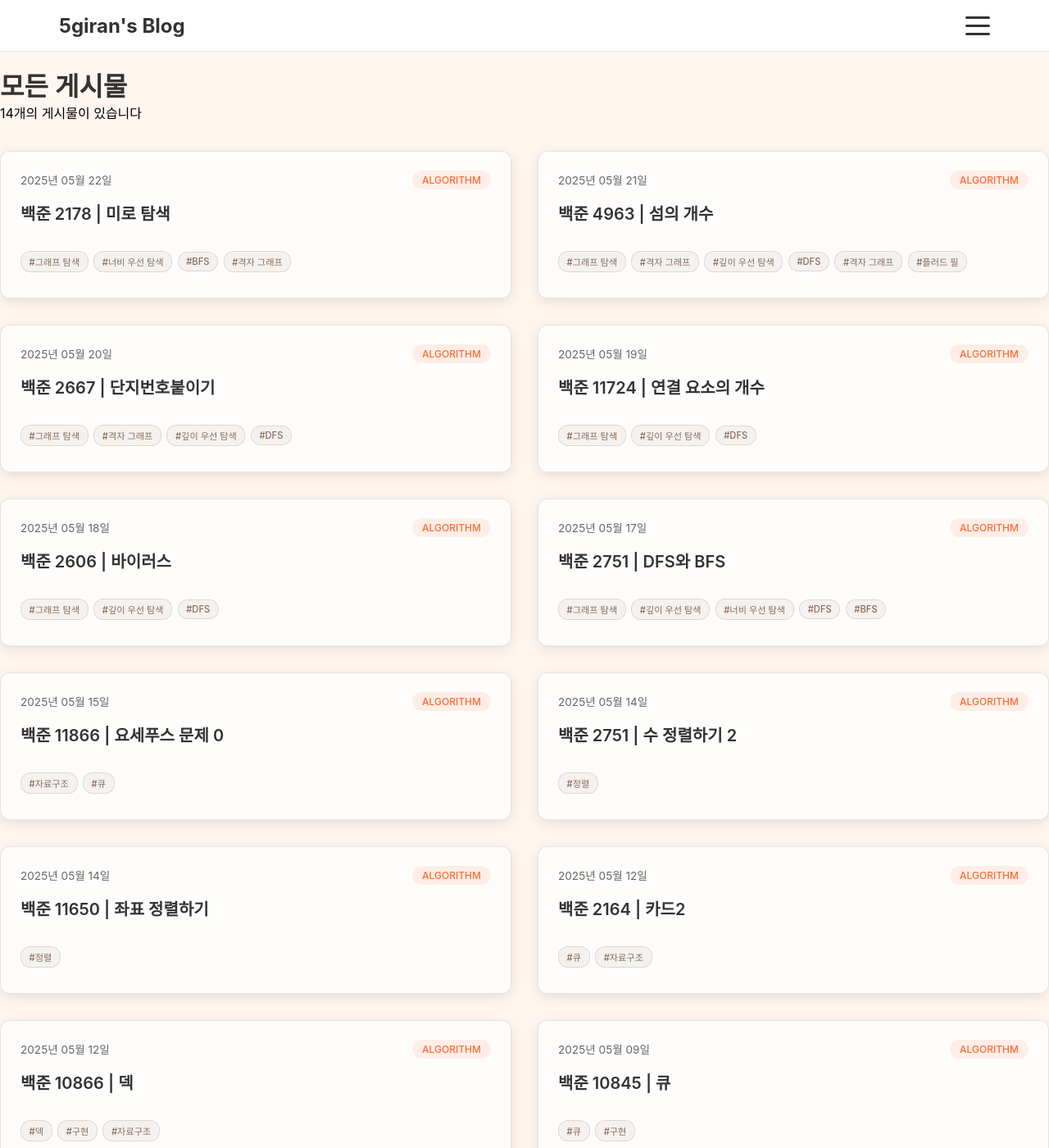
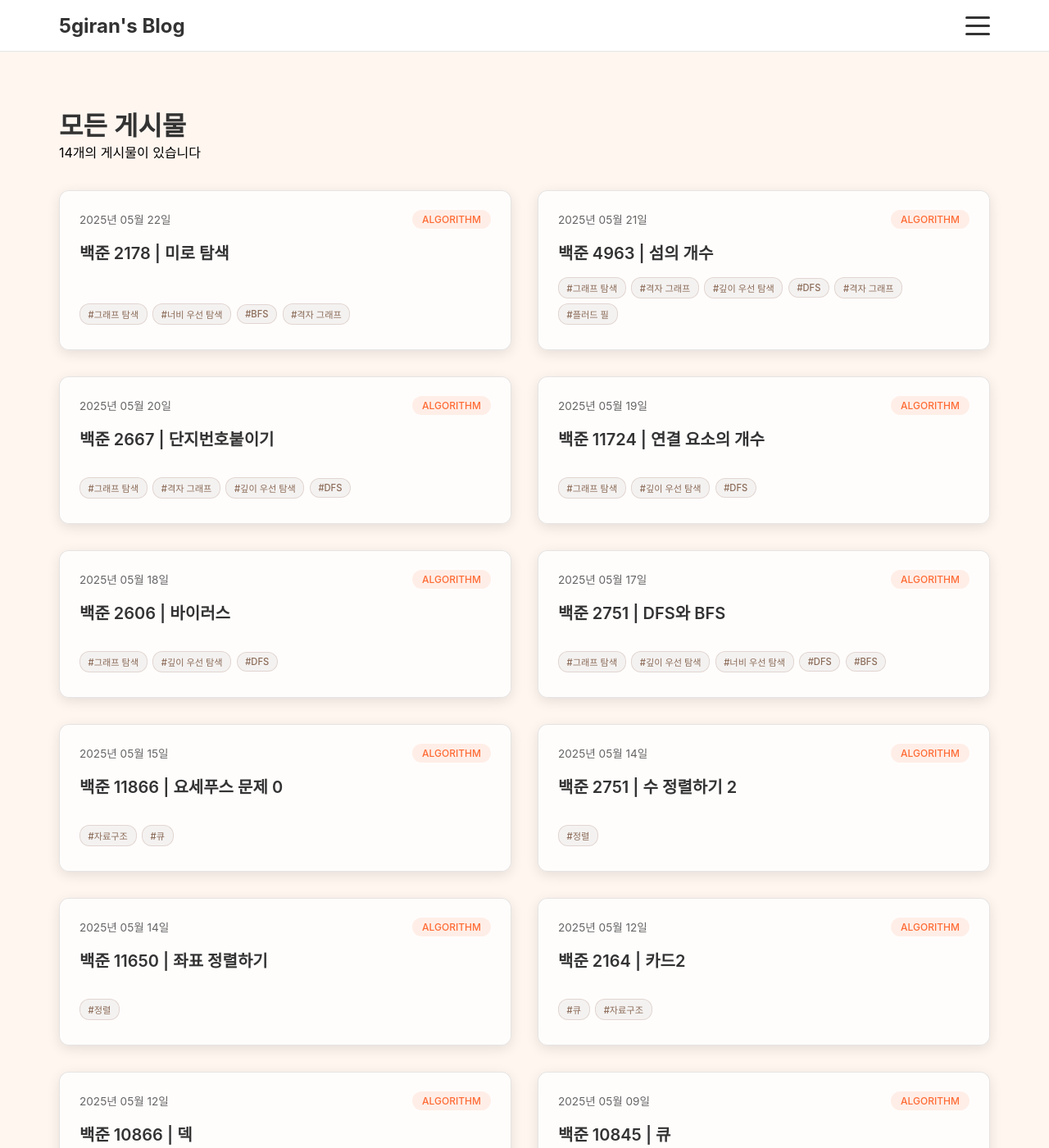
Before and after one commit to 5giran/5giran.github.io, a Jekyll site: the page built from posts.html, in a window 1280 px wide and 1400 px high. Shown: the whole window at 82% size. Built offline with Jekyll 4.4.1, drawn with Linux system fonts in a browser that asks for light colours; some web fonts are replaced.

Commit message:
Update layout.css

```diff
--- a/assets/css/layout.css
+++ b/assets/css/layout.css
@@ -9,16 +9,27 @@
   padding: 0 2rem;
 }
 
+/* Force consistent container behavior at all screen sizes */
+.category-page,
+.posts-archive {
+  max-width: 1200px !important;
+  margin: 0 auto !important;
+  padding: 3rem 2rem 2rem !important;
+  box-sizing: border-box !important;
+}
+
 /* Grid Layouts - Universal for all pages with higher specificity */
 .posts-grid,
 .home-content .posts-grid,
 .category-page .posts-grid,
 .posts-archive .posts-grid {
-  display: grid;
-  grid-template-columns: repeat(2, 1fr);
-  gap: 2rem;
-  margin-bottom: 2rem;
-  width: 100%; /* Ensure full width within container */
+  display: grid !important;
+  grid-template-columns: repeat(2, 1fr) !important;
+  gap: 2rem !important;
+  margin-bottom: 2rem !important;
+  width: 100% !important;
+  max-width: 100% !important;
+  box-sizing: border-box !important;
 }
 
 .categories-grid,
@@ -30,9 +41,10 @@
 
 /* Ensure posts container doesn't interfere */
 .posts-container {
-  width: 100%;
-  margin-top: 2rem;
-  margin-bottom: 4rem;
+  width: 100% !important;
+  max-width: 100% !important;
+  margin: 2rem 0 4rem 0 !important;
+  padding: 0 !important;
 }
 
 /* Section Spacing */
@@ -135,3 +147,51 @@
 .nav-links a:hover {
   color: var(--primary-orange);
 }
+
+/* Responsive breakpoints */
+@media (min-width: 1400px) {
+  /* Large screens - maintain same container width */
+  .category-page,
+  .posts-archive {
+    max-width: 1200px !important;
+    padding: 3rem 2rem 2rem !important;
+  }
+}
+
+@media (min-width: 1200px) and (max-width: 1399px) {
+  /* Standard desktop - same container */
+  .category-page,
+  .posts-archive {
+    max-width: 1200px !important;
+    padding: 3rem 2rem 2rem !important;
+  }
+}
+
+@media (min-width: 769px) and (max-width: 1199px) {
+  /* Tablet/small desktop - reduce container slightly */
+  .category-page,
+  .posts-archive {
+    max-width: 100% !important;
+    padding: 3rem 2rem 2rem !important;
+  }
+}
+
+@media (max-width: 768px) {
+  /* Mobile - single column */
+  .category-page,
+  .posts-archive {
+    padding: 2rem 1rem !important;
+  }
+
+  .posts-grid,
+  .category-page .posts-grid,
+  .posts-archive .posts-grid {
+    grid-template-columns: 1fr !important;
+    gap: 1rem !important;
+  }
+
+  .categories-grid {
+    grid-template-columns: 1fr;
+    gap: 1rem;
+  }
+}
```
